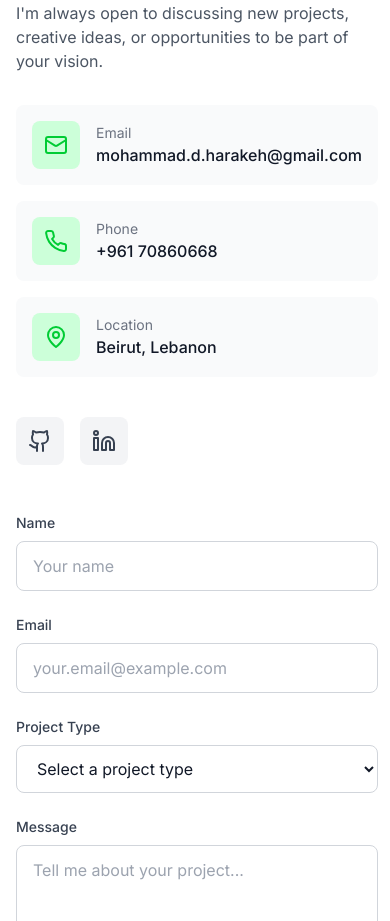
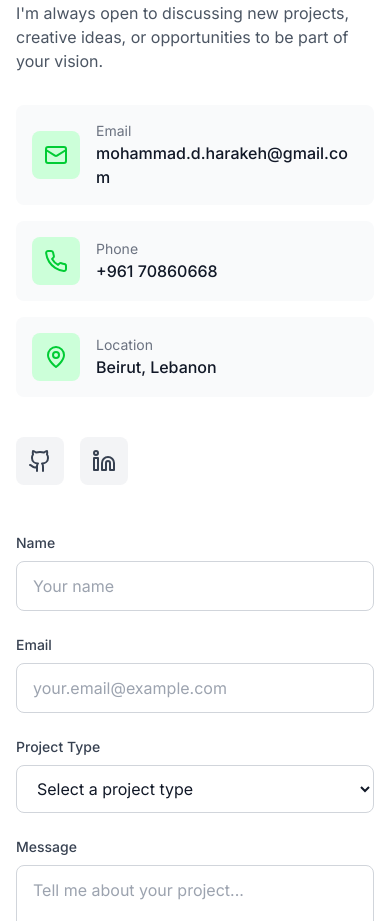
Before and after one commit to MohammadHarakeh/Portfolio, a Next.js app: page / in a window 390 px wide. Shown: the part 7580-8501 px from the top of the page. Built offline with nearby package versions, Linux system fonts and the light colour scheme.

Commit message:
modified mobile view

```diff
--- a/components/sections/Contact.tsx
+++ b/components/sections/Contact.tsx
@@ -80,12 +80,12 @@ export function Contact() {
                   href={`mailto:${personalInfo.email}`}
                   className="flex items-center space-x-4 p-4 bg-gray-50 dark:bg-gray-800 rounded-lg hover:bg-gray-100 dark:hover:bg-gray-700 transition-colors group"
                 >
-                  <div className="p-3 bg-primary-100 dark:bg-primary-900/30 rounded-lg group-hover:bg-primary-200 dark:group-hover:bg-primary-900/50 transition-colors">
+                  <div className="p-3 bg-primary-100 dark:bg-primary-900/30 rounded-lg group-hover:bg-primary-200 dark:group-hover:bg-primary-900/50 transition-colors flex-shrink-0">
                     <Mail className="text-primary-600 dark:text-primary-400" size={24} />
                   </div>
-                  <div>
+                  <div className="min-w-0 flex-1">
                     <p className="text-sm text-gray-500 dark:text-gray-400">Email</p>
-                    <p className="text-gray-900 dark:text-white font-medium">{personalInfo.email}</p>
+                    <p className="text-gray-900 dark:text-white font-medium break-all">{personalInfo.email}</p>
                   </div>
                 </a>
 
@@ -93,22 +93,22 @@ export function Contact() {
                   href={`tel:${personalInfo.phone}`}
                   className="flex items-center space-x-4 p-4 bg-gray-50 dark:bg-gray-800 rounded-lg hover:bg-gray-100 dark:hover:bg-gray-700 transition-colors group"
                 >
-                  <div className="p-3 bg-primary-100 dark:bg-primary-900/30 rounded-lg group-hover:bg-primary-200 dark:group-hover:bg-primary-900/50 transition-colors">
+                  <div className="p-3 bg-primary-100 dark:bg-primary-900/30 rounded-lg group-hover:bg-primary-200 dark:group-hover:bg-primary-900/50 transition-colors flex-shrink-0">
                     <Phone className="text-primary-600 dark:text-primary-400" size={24} />
                   </div>
-                  <div>
+                  <div className="min-w-0 flex-1">
                     <p className="text-sm text-gray-500 dark:text-gray-400">Phone</p>
-                    <p className="text-gray-900 dark:text-white font-medium">{personalInfo.phone}</p>
+                    <p className="text-gray-900 dark:text-white font-medium break-all">{personalInfo.phone}</p>
                   </div>
                 </a>
 
                 <div className="flex items-center space-x-4 p-4 bg-gray-50 dark:bg-gray-800 rounded-lg">
-                  <div className="p-3 bg-primary-100 dark:bg-primary-900/30 rounded-lg">
+                  <div className="p-3 bg-primary-100 dark:bg-primary-900/30 rounded-lg flex-shrink-0">
                     <MapPin className="text-primary-600 dark:text-primary-400" size={24} />
                   </div>
-                  <div>
+                  <div className="min-w-0 flex-1">
                     <p className="text-sm text-gray-500 dark:text-gray-400">Location</p>
-                    <p className="text-gray-900 dark:text-white font-medium">{personalInfo.location}</p>
+                    <p className="text-gray-900 dark:text-white font-medium break-words">{personalInfo.location}</p>
                   </div>
                 </div>
               </div>
@@ -153,7 +153,7 @@ export function Contact() {
                     value={formData.name}
                     onChange={handleChange}
                     required
-                    className="w-full px-4 py-3 border border-gray-300 dark:border-gray-700 rounded-lg bg-white dark:bg-gray-800 text-gray-900 dark:text-white focus:ring-2 focus:ring-primary-500 focus:border-transparent transition-all"
+                    className="w-full px-4 py-3 border border-gray-300 dark:border-gray-700 rounded-lg bg-white dark:bg-gray-800 text-gray-900 dark:text-white focus:outline-none focus:ring-2 focus:ring-primary-500 focus:border-primary-500 transition-all"
                     placeholder="Your name"
                   />
                 </div>
@@ -169,7 +169,7 @@ export function Contact() {
                     value={formData.email}
                     onChange={handleChange}
                     required
-                    className="w-full px-4 py-3 border border-gray-300 dark:border-gray-700 rounded-lg bg-white dark:bg-gray-800 text-gray-900 dark:text-white focus:ring-2 focus:ring-primary-500 focus:border-transparent transition-all"
+                    className="w-full px-4 py-3 border border-gray-300 dark:border-gray-700 rounded-lg bg-white dark:bg-gray-800 text-gray-900 dark:text-white focus:outline-none focus:ring-2 focus:ring-primary-500 focus:border-primary-500 transition-all"
                     placeholder="your.email@example.com"
                   />
                 </div>
@@ -183,7 +183,7 @@ export function Contact() {
                     name="projectType"
                     value={formData.projectType}
                     onChange={handleChange}
-                    className="w-full px-4 py-3 border border-gray-300 dark:border-gray-700 rounded-lg bg-white dark:bg-gray-800 text-gray-900 dark:text-white focus:ring-2 focus:ring-primary-500 focus:border-transparent transition-all"
+                    className="w-full px-4 py-3 border border-gray-300 dark:border-gray-700 rounded-lg bg-white dark:bg-gray-800 text-gray-900 dark:text-white focus:outline-none focus:ring-2 focus:ring-primary-500 focus:border-primary-500 transition-all"
                   >
                     <option value="">Select a project type</option>
                     <option value="fullstack">Full-Stack Development</option>
@@ -205,7 +205,7 @@ export function Contact() {
                     onChange={handleChange}
                     required
                     rows={5}
-                    className="w-full px-4 py-3 border border-gray-300 dark:border-gray-700 rounded-lg bg-white dark:bg-gray-800 text-gray-900 dark:text-white focus:ring-2 focus:ring-primary-500 focus:border-transparent transition-all resize-none"
+                    className="w-full px-4 py-3 border border-gray-300 dark:border-gray-700 rounded-lg bg-white dark:bg-gray-800 text-gray-900 dark:text-white focus:outline-none focus:ring-2 focus:ring-primary-500 focus:border-primary-500 transition-all resize-none"
                     placeholder="Tell me about your project..."
                   />
                 </div>
```
